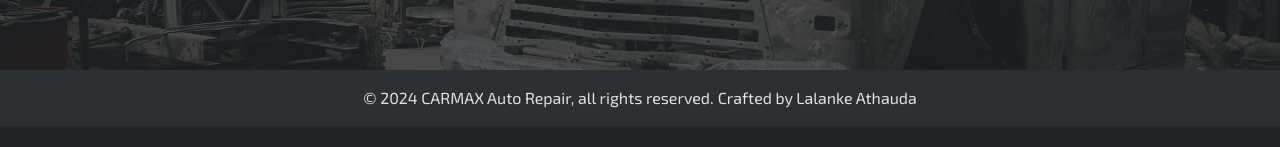
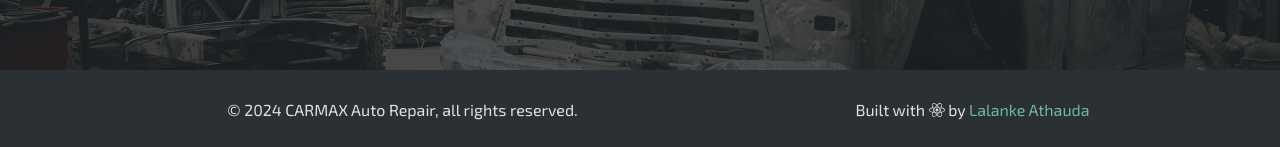
Before and after one commit to lalankeba/carmax-app, a Next.js app: page /en in a window 1280 px wide. Shown: the part 4358-4505 px from the top of the page. Before the commit the page ends 4484 px from the top, so only its background shows below. Built offline with nearby package versions, Linux system fonts and the light colour scheme; no server answers.

Commit message:
updating footer

```diff
--- a/app/[locale]/globals.scss
+++ b/app/[locale]/globals.scss
@@ -7,6 +7,7 @@
   --navigation-bar-min-height: 4.0rem;
   --navigation-bar-max-height: 5.5rem;
   --navigation-bar-height: var(--navigation-bar-max-height);
+  --footer-bar-height: 5rem;
 }
 
 html, body {
@@ -18,7 +19,7 @@ html, body {
 
 .app {
   padding-top: var(--navigation-bar-height);
-  padding-bottom: 3.5rem;
+  padding-bottom: var(--footer-bar-height);
   position: relative;
   min-height: 100svh;
   overflow: auto;
@@ -28,7 +29,7 @@ html, body {
     left: 0;
     right: 0;
     bottom: 0;
-    min-height: 3.5rem;
+    min-height: var(--footer-bar-height);
   }
 
   .text-justify {
--- a/app/[locale]/loading.tsx
+++ b/app/[locale]/loading.tsx
@@ -13,7 +13,7 @@ const Loading = () => {
       <div className="loading">
         <Container fluid="md">
             <Row>
-              <Col className="d-flex flex-column justify-content-center align-items-center" style={{ minHeight: 'calc(100svh - var(--navigation-bar-height) - 6rem)' }}>
+              <Col className="d-flex flex-column justify-content-center align-items-center" style={{ minHeight: 'calc(100svh - var(--navigation-bar-height) - var(--footer-bar-height))' }}>
                 <h1 className="display-1">{t('title')}</h1>
                 <FontAwesomeIcon icon={faCircleNotch} size="4x" spin />
               </Col>
--- a/app/[locale]/not-found.tsx
+++ b/app/[locale]/not-found.tsx
@@ -45,7 +45,7 @@ const NotFound = () => {
     <>
       <Container fluid="md">
         <Row>
-          <Col className="d-flex flex-column justify-content-center align-items-center" style={{ minHeight: 'calc(100svh - var(--navigation-bar-height) - 6rem)' }}>
+          <Col className="d-flex flex-column justify-content-center align-items-center" style={{ minHeight: 'calc(100svh - var(--navigation-bar-height) - var(--footer-bar-height))' }}>
             <h1 className="display-1 mb-4">{t('title')}</h1>
             <h2 className="mb-4">{t('subTitle')}</h2>
             <FontAwesomeIcon icon={faCarBurst} size="8x" className="mb-4" />
--- /dev/null
+++ b/components/footer-bar.scss
@@ -0,0 +1,14 @@
+.footer-bar {
+
+  .craft-link {
+    color: var(--bs-success-text-emphasis); /* Initial color */
+    text-decoration: none; /* Remove underline */
+    transition: color 0.3s ease, transform 0.3s ease; /* Smooth transition */
+  }
+
+  .craft-link:hover {
+    color: var(--bs-success); /* Hover color */
+    transform: translateY(-3px); /* Slight upward movement */
+  }
+
+}
--- a/components/footer-bar.tsx
+++ b/components/footer-bar.tsx
@@ -1,5 +1,10 @@
+import React from "react";
+import { faReact } from "@fortawesome/free-brands-svg-icons";
+import { FontAwesomeIcon } from "@fortawesome/react-fontawesome";
 import { useTranslations } from "next-intl";
 import { Col, Container, Row } from "react-bootstrap";
+import Link from "next/link";
+import "./footer-bar.scss";
 
 const FooterBar: React.FC = () => {
   const t = useTranslations('components.FooterBar');
@@ -8,11 +13,21 @@ const FooterBar: React.FC = () => {
     <>
       <div className="footer-bar bg-body-tertiary">
         <Container fluid="md">
-          <Row style={{ minHeight: '3.5rem' }}>
-            <Col className="d-flex justify-content-center align-items-center">
-              <div>
-                <span className="me-1">{t('title', { currentYear: new Date().getFullYear() })}</span>
-                <span>{t('craft')}</span>
+
+          <Row style={{ minHeight: 'var(--footer-bar-height)' }}>
+            <Col className="d-flex justify-content-center align-items-center" md={7}>
+              <div className="text-center">
+                {t('title', { currentYear: new Date().getFullYear() })}
+              </div>
+            </Col>
+            <Col className="d-flex justify-content-center align-items-center" md={5}>
+              <div className="text-center">
+                {
+                  t.rich('craft', {
+                    icon: () => <FontAwesomeIcon icon={faReact} title="React" />,
+                    link: (chunks) => <Link href="https://lalankeba.github.io/" target="_blank" rel="noopener noreferrer" className="craft-link">{chunks}</Link>,
+                  })
+                }
               </div>
             </Col>
           </Row>
--- a/messages/en.json
+++ b/messages/en.json
@@ -97,7 +97,7 @@
     },
     "FooterBar": {
       "title": "\u00A9 {currentYear} CARMAX Auto Repair, all rights reserved.",
-      "craft": "Crafted by Lalanke Athauda"
+      "craft": "Built with <icon></icon> by <link>Lalanke Athauda</link>"
     }
   }
 }
--- a/messages/fi.json
+++ b/messages/fi.json
@@ -97,7 +97,7 @@
     },
     "FooterBar": {
       "title": "\u00A9 {currentYear} CARMAX Auto Repair, kaikki oikeudet pidätetään.",
-      "craft": "Valmistaja Lalanke Athauda"
+      "craft": "Rakennettu <icon></icon> -illa <link>Lalanke Athauda</link> toimesta."
     }
   }
 }
```
